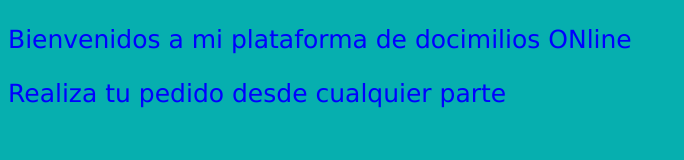
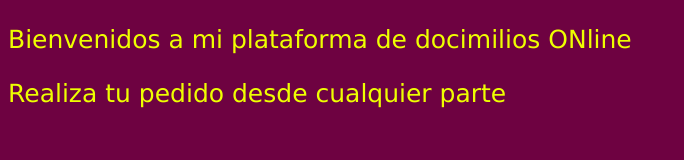
Before and after one commit to rafperdev/tiendas, a plain HTML site: page index.html in a window 1280 px wide. Shown: the whole page, without its empty margins (0-684 px from the left). Drawn offline with Linux system fonts and the light colour scheme.

Commit message:
Se cambia la color de fondo y fuente

```diff
--- a/css/estilos.css
+++ b/css/estilos.css
@@ -1,6 +1,6 @@
 body{
-    background-color: rgb(6, 175, 175);
+    background-color: rgb(110, 2, 65);
     font-size: 25px;
     font-family: Verdana, Geneva, Tahoma, sans-serif;
-    color: blue;
+    color: rgb(238, 255, 0);
 }
```
